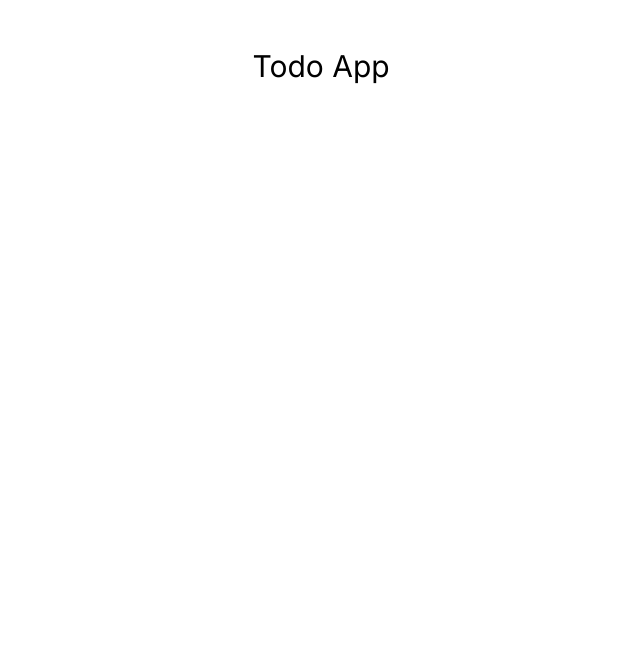
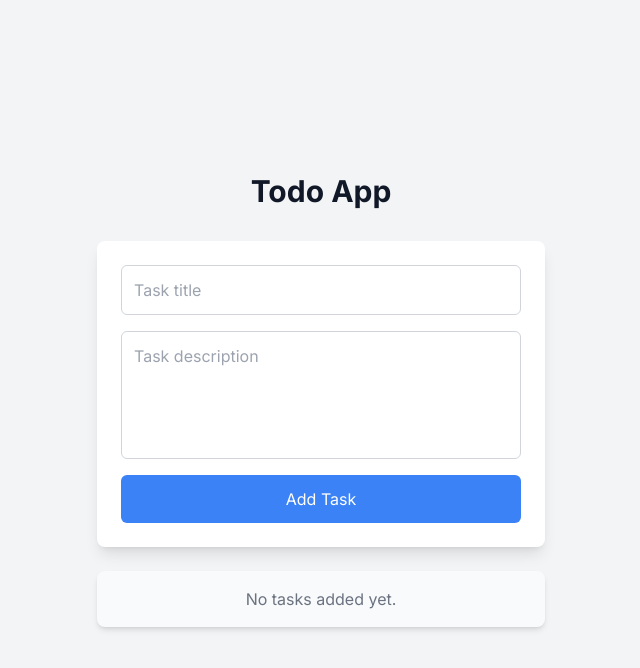
Before and after one commit to Romel120/Todo-List---Next.js, a Next.js app: page / in a window 1280 px wide. Shown: the top 668 px of the page, without its empty margins (319-959 px from the left). Built offline with nearby package versions, Linux system fonts and the light colour scheme.

Commit message:
added functionality of add and delete tasks

```diff
--- a/app/page.js
+++ b/app/page.js
@@ -1,10 +1,88 @@
-export default function Home(){
-  return(
-    <main className="m-12  flex justify-center items-center ">
-      <div className="text-3xl">
-        Todo App
+"use client"
+import { useState } from "react";
+
+export default function Home() {
+  const [title, setTitle] = useState("");
+  const [description, setDescription] = useState("");
+  const [mainTask, setMainTask] = useState([]);
+
+  const deleteHandler = (i) => {
+    let copyTask = [...mainTask];
+    copyTask.splice(i, 1);
+    setMainTask(copyTask);
+  };
+
+  const formHandler = (e) => {
+    e.preventDefault();
+    setMainTask([...mainTask, { title, description }]);
+    setTitle("");
+    setDescription("");
+  };
+
+  let renderTask = (
+    <h3 className="text-center text-gray-500">No tasks added yet.</h3>
+  );
+
+  if (mainTask.length > 0) {
+    renderTask = mainTask.map((t, i) => (
+      <li
+        key={i}
+        className="mb-4 p-4 bg-white shadow-md rounded-md flex justify-between items-start overflow-hidden"
+      >
+        <div className="flex-1 pr-4 overflow-hidden">
+          <p className="text-xl font-semibold text-gray-800 truncate">
+            {t.title}
+          </p>
+          <p className="text-sm text-gray-600 break-words">
+            {t.description}
+          </p>
+        </div>
+        <button
+          onClick={() => deleteHandler(i)}
+          className="px-3 py-1 bg-red-500 text-white rounded-md hover:bg-red-600 transition"
+        >
+          Delete
+        </button>
+      </li>
+    ));
+  }
+
+  return (
+    <div className="min-h-screen bg-gray-100 flex items-center justify-center p-4">
+      <div className="w-full max-w-md">
+        <h1 className="text-3xl font-bold text-center text-gray-900 mb-8">
+          Todo App
+        </h1>
+        <form
+          onSubmit={formHandler}
+          className="bg-white p-6 shadow-lg rounded-lg mb-6"
+        >
+          <div className="flex flex-col space-y-4">
+            <input
+              type="text"
+              value={title}
+              onChange={(e) => setTitle(e.target.value)}
+              placeholder="Task title"
+              className="border border-gray-300 p-3 rounded-md focus:outline-none focus:ring-2 focus:ring-blue-500"
+            />
+            <textarea
+              value={description}
+              onChange={(e) => setDescription(e.target.value)}
+              placeholder="Task description"
+              className="border border-gray-300 p-3 rounded-md focus:outline-none focus:ring-2 focus:ring-blue-500 resize-none h-32"
+            />
+            <button
+              type="submit"
+              className="w-full bg-blue-500 text-white py-3 rounded-md hover:bg-blue-600 transition"
+            >
+              Add Task
+            </button>
+          </div>
+        </form>
+        <div className="bg-gray-50 p-4 rounded-lg shadow-md overflow-hidden">
+          <ul>{renderTask}</ul>
+        </div>
       </div>
-      {/* <button className="p-3">click</button> */}
-    </main>
+    </div>
   );
 }
```
